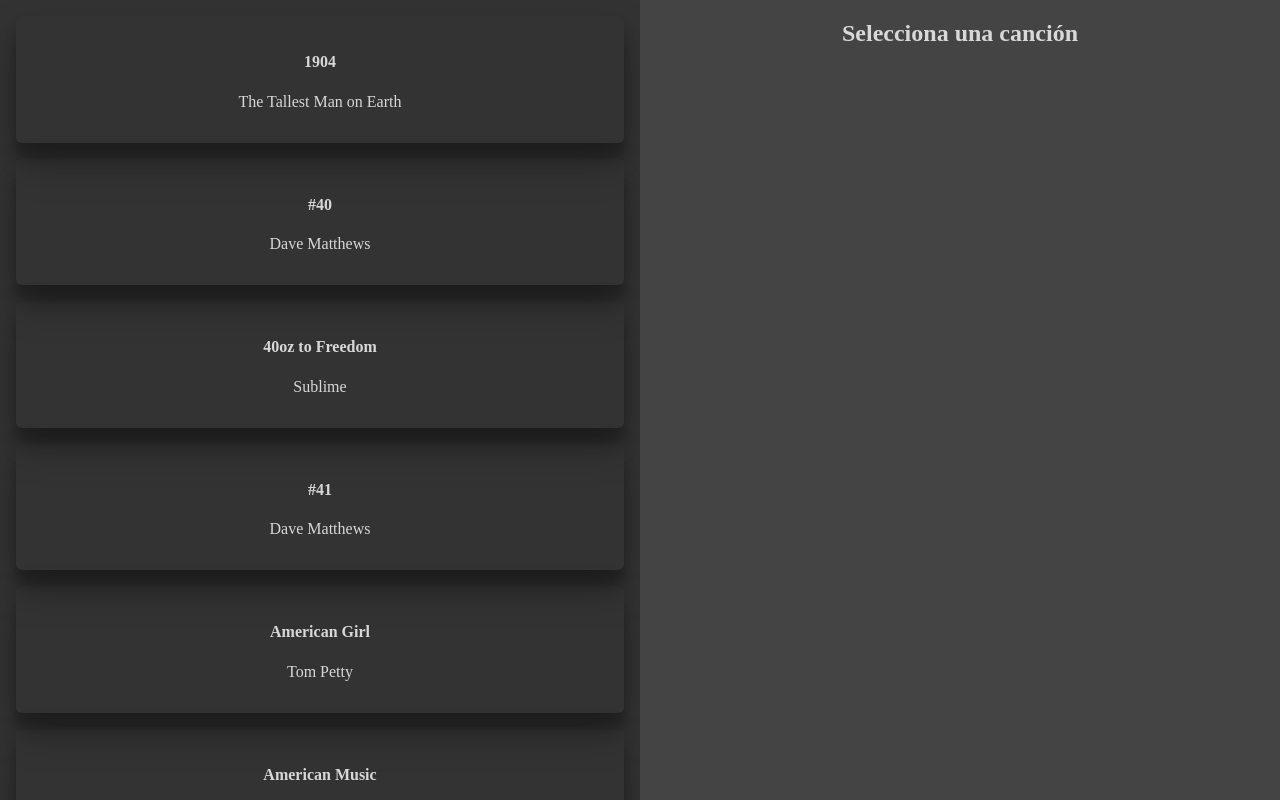
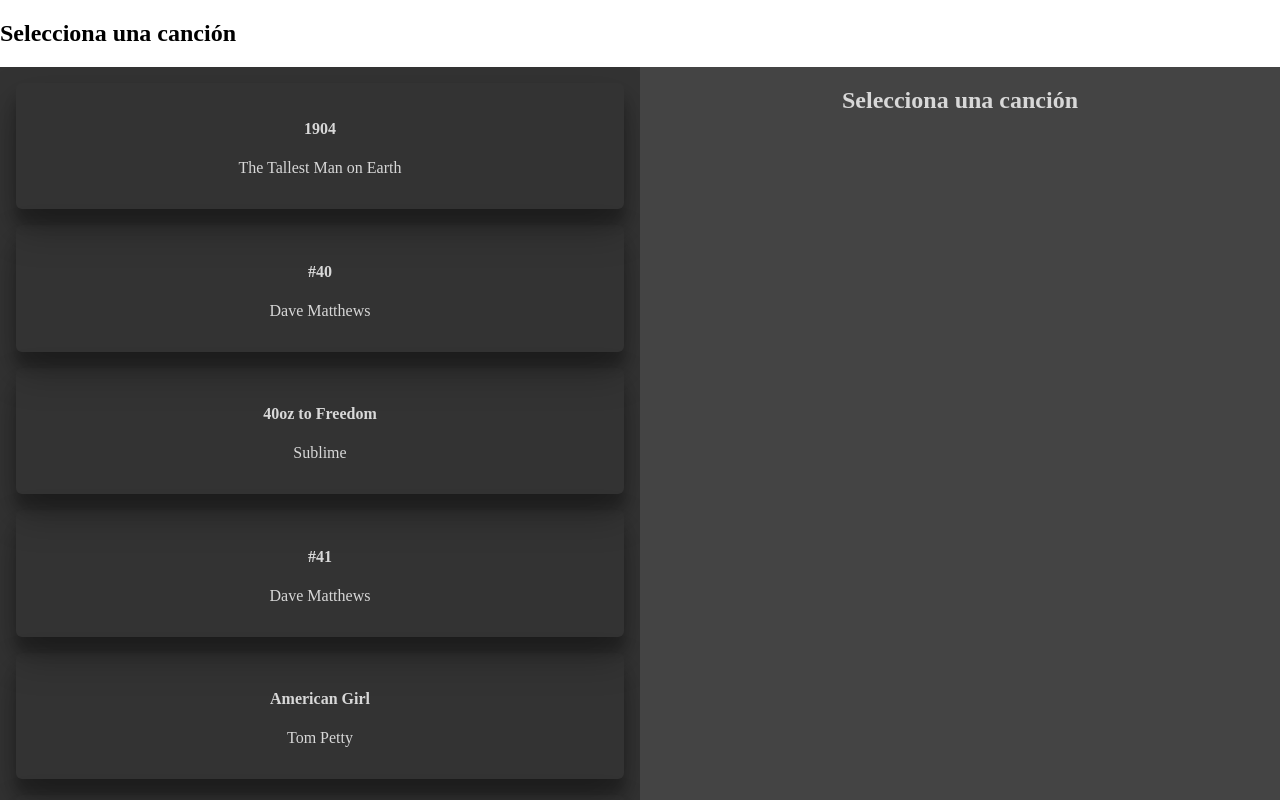
Before and after one commit to JoseMiguelVazquez/02-react-context, a React (Vite) app: page / in a window 1280 px wide. Shown: the top 800 px of the page. Built offline with nearby package versions, Linux system fonts and the light colour scheme.

Commit message:
finished song details, song list and header

```diff
--- /dev/null
+++ b/src/components/Header/Header.jsx
@@ -0,0 +1,19 @@
+import React from 'react'
+import { useSongContext } from '@/context/SongContext'
+
+const Header = () => {
+  const context = useSongContext()
+  const song = context.selectedSong
+  return (
+    <>
+      {song.title
+        ? <div>
+          Now playing... {song.title} - {song.artist}
+          {/* eslint-disable-next-line react/jsx-closing-tag-location */}
+        </div>
+        : <h2>Selecciona una canción</h2>}
+    </>
+  )
+}
+
+export default Header
--- /dev/null
+++ b/src/components/Header/index.js
@@ -0,0 +1,3 @@
+import Header from './Header'
+
+export default Header
--- a/src/pages/Home/Home.jsx
+++ b/src/pages/Home/Home.jsx
@@ -2,13 +2,14 @@ import React from 'react'
 import SongList from '@/components/SongList'
 import SongDetails from '@/components/SongDetails'
 import { SongProvider } from '@/context/SongContext'
+import Header from '@/components/Header'
 import './home.css'
 
 const Home = () => {
   return (
-    <div className='home-container'>
-      <SongProvider>
-
+    <SongProvider>
+      <Header />
+      <div className='home-container'>
         <div className='izquierdo'>
           <SongList />
         </div>
@@ -16,9 +17,10 @@ const Home = () => {
         <div className='derecho'>
           <SongDetails />
         </div>
+      </div>
 
-      </SongProvider>
-    </div>
+    </SongProvider>
+
   )
 }
 
```
